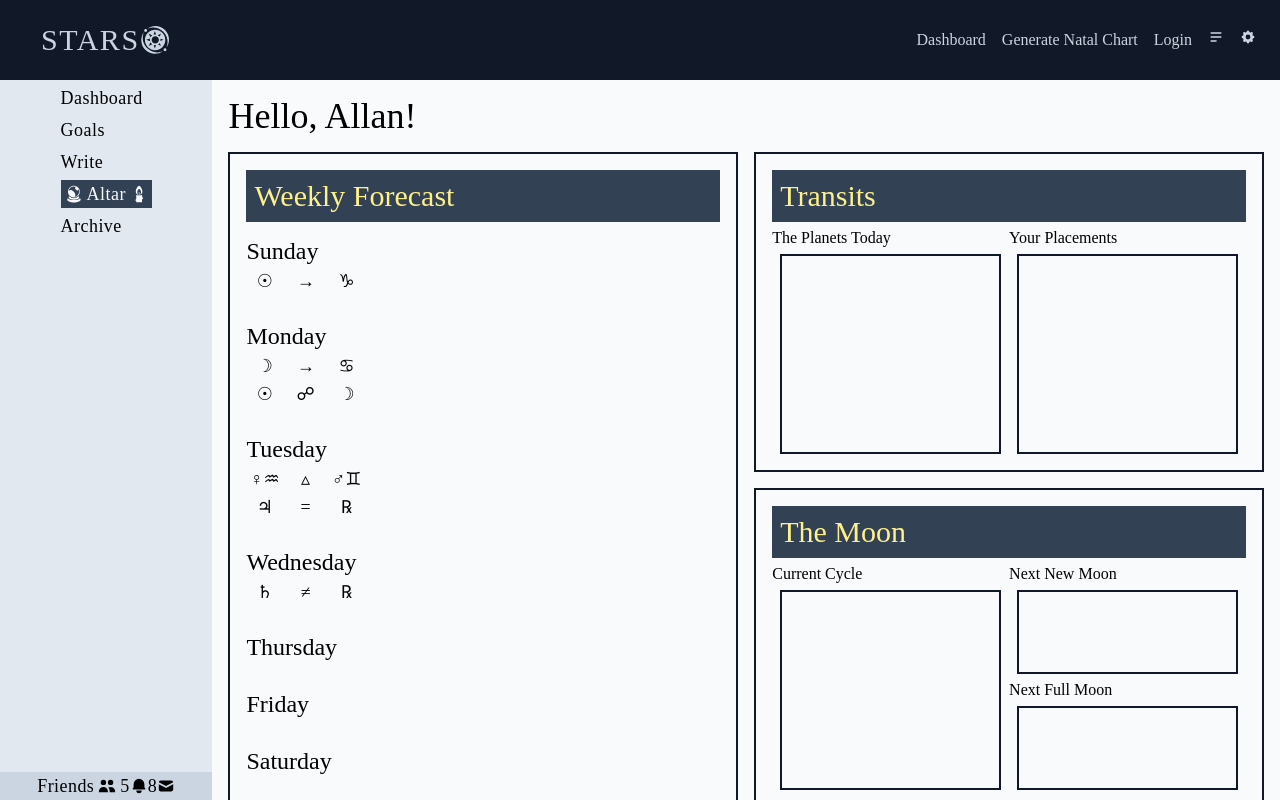
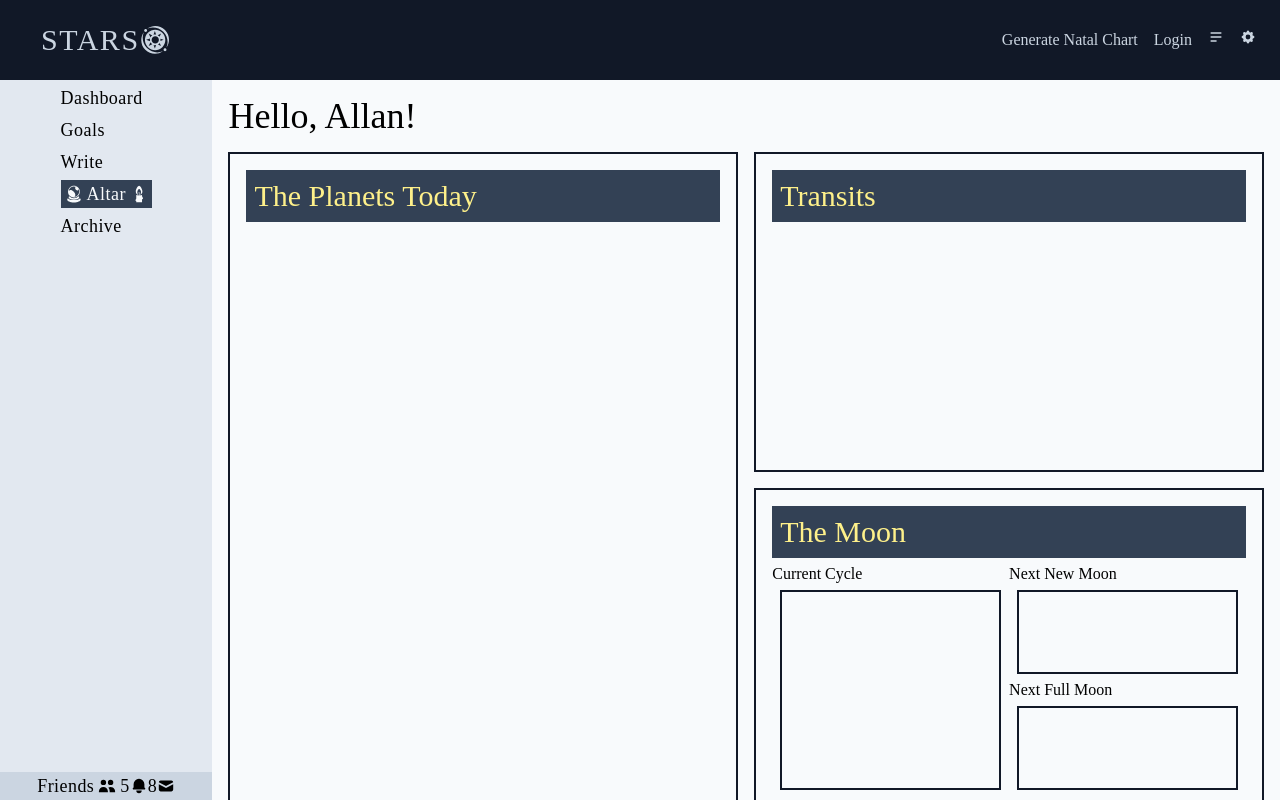
Before and after one commit to allanlalangan/stars, a React (Create React App) app in the folder client/: page /dashboard in a window 1280 px wide. Built offline with nearby package versions, Linux system fonts and the light colour scheme.

Commit message:
move dashboard link fix home spacing

```diff
--- a/client/src/components/Header.jsx
+++ b/client/src/components/Header.jsx
@@ -12,11 +12,6 @@ const Header = () => {
         </span>
       </Link>
       <nav className='flex w-full items-center justify-end'>
-        <Link to='/dashboard'>
-          <button className='mx-2 transition hover:text-slate-100'>
-            Dashboard
-          </button>
-        </Link>
         <Link to='/generate-chart'>
           <button className='mx-2 transition hover:text-slate-100'>
             Generate Natal Chart
--- a/client/src/components/Sidebar.jsx
+++ b/client/src/components/Sidebar.jsx
@@ -1,11 +1,16 @@
 import { GiCandleLight, GiCrystalBall } from 'react-icons/gi';
 import { HiUsers, HiMail, HiBell } from 'react-icons/hi';
+import { Link } from 'react-router-dom';
 
 const Sidebar = () => {
   return (
     <nav className='flex h-full w-1/5 max-w-screen-sm flex-col items-center justify-between bg-slate-200'>
       <ul>
-        <li className='mt-1 cursor-pointer text-lg tracking-wide'>Dashboard</li>
+        <Link to='/dashboard'>
+          <li className='mt-1 cursor-pointer text-lg tracking-wide'>
+            Dashboard
+          </li>
+        </Link>
         <li className='mt-1 cursor-pointer text-lg tracking-wide'>Goals</li>
         <li className='mt-1 cursor-pointer text-lg tracking-wide'>Write</li>
         <li className='mt-1 flex cursor-pointer items-center bg-slate-700 text-lg tracking-wide text-slate-50'>
--- a/client/src/pages/dashboard.js
+++ b/client/src/pages/dashboard.js
@@ -6,120 +6,13 @@ const DashboardPage = () => {
       <h2 className='mb-4'>Hello, Allan!</h2>
       <ul className='grid grid-cols-12 gap-4'>
         <li className='col-span-6 row-span-2 flex min-h-[20rem] flex-col border-2 border-gray-900 p-4'>
-          <h3 className='bg-slate-700 p-2 text-yellow-200'>Weekly Forecast</h3>
-          <ul className='grid h-full'>
-            <li className='flex flex-col items-start justify-center'>
-              <h4>Sunday</h4>
-              <ul className='w-full'>
-                <li className='flex w-1/4 justify-evenly text-lg'>
-                  <span className='flex w-1/3 items-center justify-center'>
-                    ☉
-                  </span>
-                  <span className='mx-1 flex w-1/3 items-center justify-center'>
-                    →
-                  </span>
-                  <span className='flex w-1/3 items-center justify-center'>
-                    ♑︎
-                  </span>
-                </li>
-              </ul>
-            </li>
-            <li className='flex flex-col items-start justify-center'>
-              <h4>Monday</h4>
-              <ul className='w-full'>
-                <li className='flex w-1/4 justify-evenly text-lg'>
-                  <span className='flex w-1/3 items-center justify-center'>
-                    ☽
-                  </span>
-                  <span className='mx-1 flex w-1/3 items-center justify-center'>
-                    →
-                  </span>
-                  <span className='flex w-1/3 items-center justify-center'>
-                    ♋︎
-                  </span>
-                </li>
-                <li className='flex w-1/4 justify-evenly text-lg'>
-                  <span className='flex w-1/3 items-center justify-center'>
-                    ☉
-                  </span>
-                  <span className='mx-1 flex w-1/3 items-center justify-center'>
-                    ☍
-                  </span>
-                  <span className='flex w-1/3 items-center justify-center'>
-                    ☽
-                  </span>
-                </li>
-              </ul>
-            </li>
-            <li className='flex flex-col items-start justify-center'>
-              <h4>Tuesday</h4>
-              <ul className='w-full'>
-                <li className='flex w-1/4 justify-evenly text-lg'>
-                  <span className='flex w-1/3 items-center justify-center'>
-                    ♀♒︎
-                  </span>
-                  <span className='mx-1 flex w-1/3 items-center justify-center'>
-                    ▵
-                  </span>
-                  <span className='flex w-1/3 items-center justify-center'>
-                    ♂♊︎
-                  </span>
-                </li>
-                <li className='flex w-1/4 justify-evenly text-lg'>
-                  <span className='flex w-1/3 items-center justify-center'>
-                    ♃
-                  </span>
-                  <span className='mx-1 flex w-1/3 items-center justify-center'>
-                    =
-                  </span>
-                  <span className='flex w-1/3 items-center justify-center'>
-                    ℞
-                  </span>
-                </li>
-              </ul>
-            </li>
-            <li className='flex flex-col items-start justify-center'>
-              <h4>Wednesday</h4>
-              <ul className='w-full'>
-                <li className='flex w-1/4 justify-evenly text-lg'>
-                  <span className='flex w-1/3 items-center justify-center'>
-                    ♄
-                  </span>
-                  <span className='mx-1 flex w-1/3 items-center justify-center'>
-                    ≠
-                  </span>
-                  <span className='flex w-1/3 items-center justify-center'>
-                    ℞
-                  </span>
-                </li>
-              </ul>
-            </li>
-            <li className='flex flex-col items-start justify-center'>
-              <h4>Thursday</h4>
-              <ul className='w-full'></ul>
-            </li>
-            <li className='flex flex-col items-start justify-center'>
-              <h4>Friday</h4>
-              <ul className='w-full'></ul>
-            </li>
-            <li className='flex flex-col items-start justify-center'>
-              <h4>Saturday</h4>
-              <ul className='w-full'></ul>
-            </li>
-          </ul>
+          <h3 className='bg-slate-700 p-2 text-yellow-200'>
+            The Planets Today
+          </h3>
         </li>
         <li className='col-span-6 flex min-h-[20rem] flex-col border-2 border-gray-900 p-4'>
           <h3 className='h-fit bg-slate-700 p-2 text-yellow-200'>Transits</h3>
-          <section className='flex h-full'>
-            <article className='flex h-full w-1/2 flex-col'>
-              <h4 className='text-[1rem]'>The Planets Today</h4>
-              <div className='mx-2 h-full border-2 border-gray-900 p-2'></div>
-            </article>
-            <article className='flex h-full w-1/2 flex-col'>
-              <h4 className='text-[1rem]'>Your Placements</h4>
-              <div className='mx-2 h-full border-2 border-gray-900 p-2'></div>
-            </article>
-          </section>
+          <section className='flex h-full'></section>
         </li>
         <li className='col-span-6 flex min-h-[20rem] flex-col border-2 border-gray-900 p-4'>
           <h3 className='h-fit bg-slate-700 p-2 text-yellow-200'>The Moon</h3>
--- a/client/src/pages/home.js
+++ b/client/src/pages/home.js
@@ -1,6 +1,6 @@
 const HomePage = () => {
   return (
-    <section className='w-full'>
+    <section className='w-full p-4'>
       <h2>Home</h2>
     </section>
   );
```
